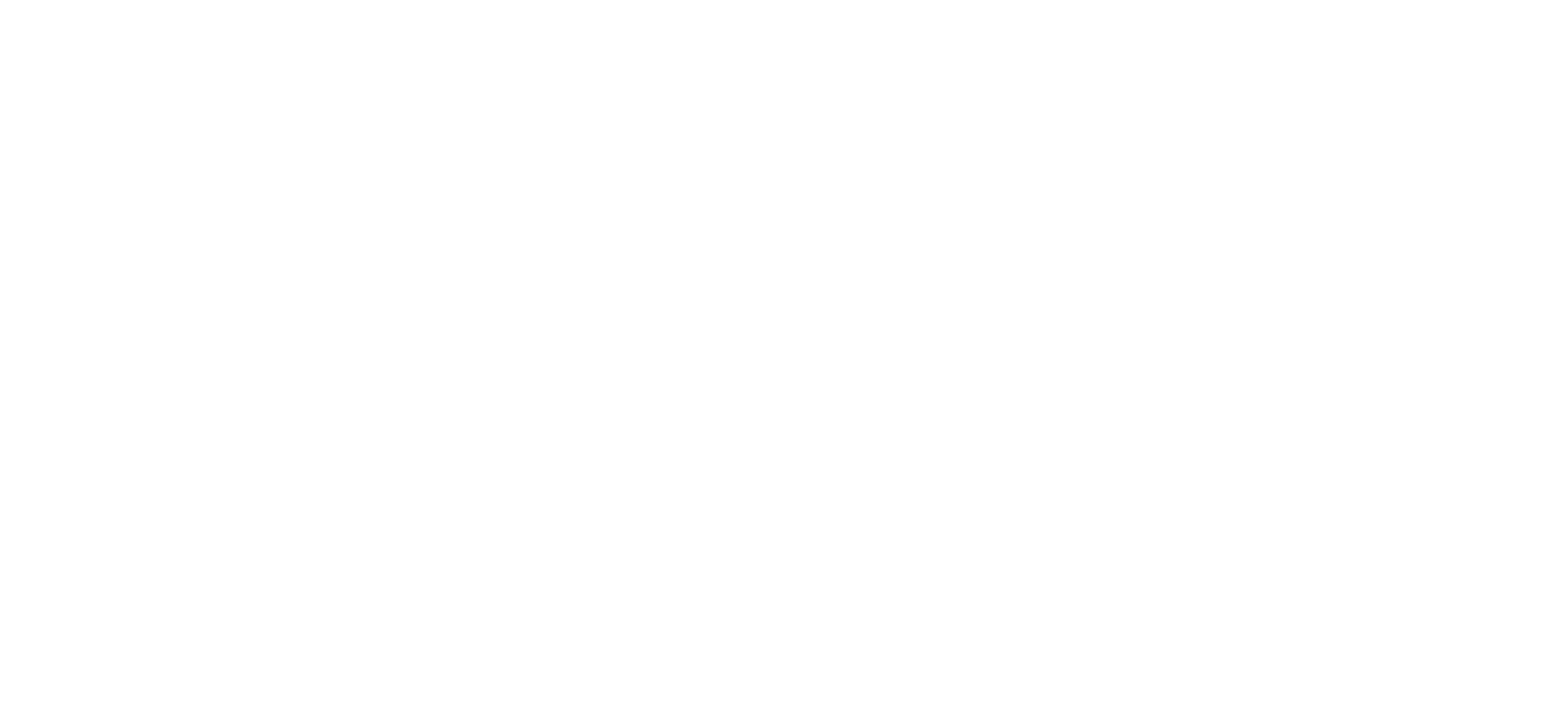
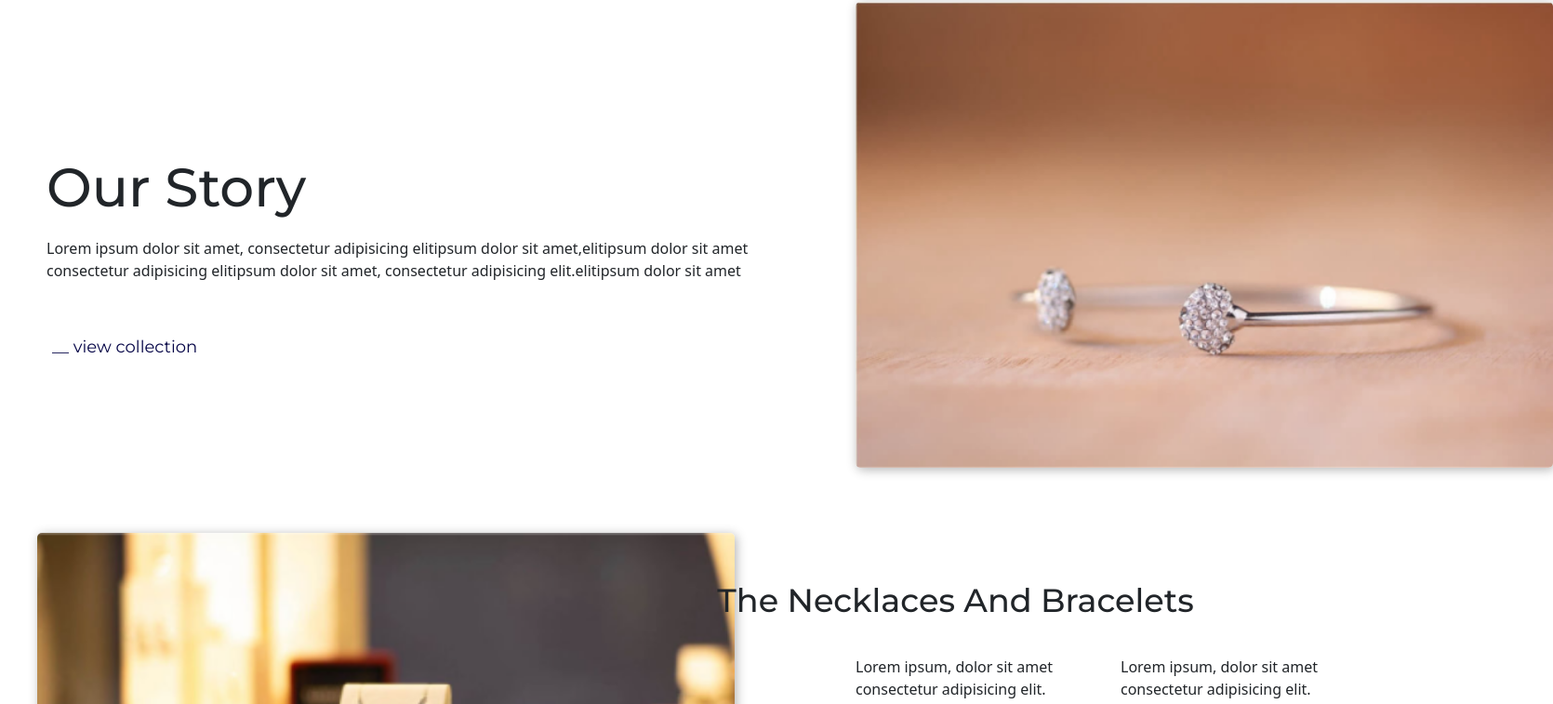
Before and after one commit to eu-waliston/Luxury-M4, a React (Create React App) app: page / in a window 1280 px wide. Shown: the part 931-1688 px from the top of the page at 93% size, 1670 px wide, since content can reach past the window. Before the commit the page ends 1653 px from the top, so only its background shows below. Built offline with nearby package versions, Linux system fonts and the light colour scheme.

Commit message:
About Us Component finished

```diff
--- a/public/index.html
+++ b/public/index.html
@@ -14,5 +14,6 @@
   <body>
     <div id="root"></div>
 
+
   </body>
 </html>
--- a/src/components/AboutUS.js
+++ b/src/components/AboutUS.js
@@ -4,7 +4,37 @@ import styled from "styled-components";
 const AboutUs = () => {
     return (
         <ABOUT__US>
+            <div className="section__1">
+                <div className="side__A">
+                    <TITLE>our story</TITLE>
+                    <p className="parent">Lorem ipsum dolor sit amet, consectetur adipisicing elitipsum dolor sit amet,elitipsum dolor sit amet <br /> consectetur adipisicing elitipsum dolor sit amet, consectetur adipisicing elit.elitipsum dolor sit amet</p>
+                    <button>__ view collection</button>
+                </div>
+                <img
+                    alt="joia"
+                    src={require("./images/joia-gran.png")}
+                    className="img_side_B"
+                />
+            </div>
+            <div className="section__2">
 
+                <img
+                    alt="joia"
+                    src={require("./images/conjunto.png")}
+                    className="img_side_A"
+                />
+
+                <div className="side__B">
+                    <TITLE2>the necklaces and bracelets</TITLE2>
+                    <div className="itens">
+                        <p>Lorem ipsum, dolor sit amet consectetur adipisicing elit. Suscipit aut iure ducimus reprehenderit asperiores ut possimus necessitatibus a fugit mollitia, ad quos incidunt consequatur distinctio error doloremque nobis. Quaerat, quas. ad quos incidunt consequatur distinctio error doloremque nobis. Quaerat, quas ad quos incidunt consequatur distinctio error doloremque nobis. Quaerat, quas</p>
+
+                        <p>Lorem ipsum, dolor sit amet consectetur adipisicing elit. Suscipit aut iure ducimus reprehenderit asperiores ut possimus necessitatibus a fugit mollitia, ad quos incidunt consequatur distinctio error doloremque nobis. Quaerat, quas. ad quos incidunt consequatur distinctio error doloremque nobis. Quaerat, quas ad quos incidunt consequatur distinctio error doloremque nobis. Quaerat, quas</p>
+                    </div>
+                </div>
+
+
+            </div>
         </ABOUT__US>
     )
 }
@@ -20,10 +50,102 @@ const ABOUT__US = styled.div`
         --color--site: #050547 !important;
     }
 
-    height: 100vh;
+    height: 130vh;
     width: 100%;
 
+    //Section 1
+    .section__1 {
+        display: grid;
+        grid-template-columns: repeat(2, 600px);
+        align-items: center;
+        margin-left: 25%;
+
+        .side__A {
+            position: relative;
+            top: 80px;
+            margin-left: -270px;
+            button {
+                background-color: transparent;
+                border: none;
+                font-size: 18px;
+                color: #050547;
+                font-family:'Montserrat', sans-serif !important;
+                position: relative;
+                top: 50px;
+
+                &:hover {
+                    transition: all 0.6s;
+                    transform: scale(1.1);
+                }
+            }
+            .parent {
+                position: relative;
+                top:10px;
+            }
+        }
+
+        .img_side_B {
+            float: right;
+            width: 750px;
+            box-shadow: 2px 2px 12px rgba(0,0,0, 0.30);
+            border-radius: 5px;
+            position: relative;
+
+            top: 80px;
+        }
+
+    }
+
+    //Section 2
+    .section__2 {
+        display: grid;
+        align-items: center;
+        margin-left: 25%;
+
+        .side__B {
+            float: right;
+            position: relative;
+            top: -300px;
+
+            .itens {
+                display: grid;
+                grid-template-columns: repeat(2, 250px);
+                position: relative;
+                margin-left: 600px;
+                top: 30px;
+                column-gap: 35px;
+            }
+        }
+
+        .img_side_A {
+            float: left;
+            width: 750px;
+            box-shadow: 2px 2px 12px rgba(0,0,0, 0.30);
+            border-radius: 5px;
+            position: relative;
+            margin-left: -280px;
+            top: 150px;
+        }
+    }
 
 `
+const TITLE = styled.h1`
+    @import url('https://fonts.googleapis.com/css2?family=Montserrat:ital,wght@0,100;0,200;0,300;0,400;0,500;0,600;0,700;0,800;0,900;1,100;1,200;1,300;1,400;1,500;1,600;1,700;1,800;1,900&display=swap');
+    @import url('https://fonts.googleapis.com/css2?family=Open+Sans:ital,wght@0,300;0,400;0,500;0,600;0,700;0,800;1,300;1,400;1,500;1,600;1,700;1,800&display=swap');
 
+    font-family: 'Montserrat', sans-serif !important;
+    font-size: 58px;
+    text-transform: capitalize;
+`
+
+const TITLE2 = styled.h1`
+    @import url('https://fonts.googleapis.com/css2?family=Montserrat:ital,wght@0,100;0,200;0,300;0,400;0,500;0,600;0,700;0,800;0,900;1,100;1,200;1,300;1,400;1,500;1,600;1,700;1,800;1,900&display=swap');
+    @import url('https://fonts.googleapis.com/css2?family=Open+Sans:ital,wght@0,300;0,400;0,500;0,600;0,700;0,800;1,300;1,400;1,500;1,600;1,700;1,800&display=swap');
+
+    font-family: 'Montserrat', sans-serif !important;
+    font-size: 35px;
+    text-align: center;
+    text-transform: capitalize;
+    margin-left: 280px;
+`
 export default AboutUs;
--- a/src/components/Home.js
+++ b/src/components/Home.js
@@ -71,13 +71,6 @@ const HOME__SECTION = styled.div`
 
     @import url('https://fonts.googleapis.com/css2?family=Open+Sans:ital,wght@0,300;0,400;0,500;0,600;0,700;0,800;1,300;1,400;1,500;1,600;1,700;1,800&display=swap');
 
-
-    :root {
-        --font--site: 'Montserrat', sans-serif !important;
-        --font--text: 'Open Sans', sans-serif !important;
-        --color--site: #050547 !important;
-    }
-
     .carousel {
         filter: brightness(0.6);
 
@@ -96,11 +89,16 @@ const HOME__SECTION = styled.div`
 
     .info > h1 {
         font-size: 70px;
-        font-family: var(--font--site);
+        font-family: 'Montserrat', sans-serif !important;
     }
 
     .btn {
         color: aliceblue !important;
+        font-size: 18px;
+        &:hover {
+            transform: scale(1.1);
+            transition: all 0.6s;
+        }
     }
 
 @media (max-width: 900px) {
--- a/src/components/Menu.js
+++ b/src/components/Menu.js
@@ -24,12 +24,6 @@ const MENU = styled.ul`
 
     @import url('https://fonts.googleapis.com/css2?family=Open+Sans:ital,wght@0,300;0,400;0,500;0,600;0,700;0,800;1,300;1,400;1,500;1,600;1,700;1,800&display=swap');
 
-    :root {
-    --font--site: 'Montserrat', sans-serif !important;
-    --font--text: 'Open Sans', sans-serif !important;
-    --color--site: #050547 !important;
-    }
-
     background-color: rgb(255, 255, 255) !important;
     width: 100% !important;
     height: 150px !important;
@@ -40,15 +34,15 @@ const MENU = styled.ul`
     .text-h3 {
         text-align: center !important;
         font-size: 28px !important;
-        font-family: var(--font--site) !important;
+        font-family: 'Montserrat', sans-serif !important;
         text-transform: capitalize !important;
-        color: var(--color--site) !important;
+        color: #050547;
     }
 
     .logo {
     width: 50px !important;
     position: relative !important;
-    margin-left: 48% !important;
+    margin-left: 48.5% !important;
     top: 5px !important;
     }
 
@@ -64,7 +58,7 @@ const MENU = styled.ul`
     .nav__item {
     font-size: 18px !important;
     list-style: none !important;
-    color: var(--color--site) !important;
+    color: #050547;
     text-transform: capitalize !important;
     text-decoration: none !important;
 
```
